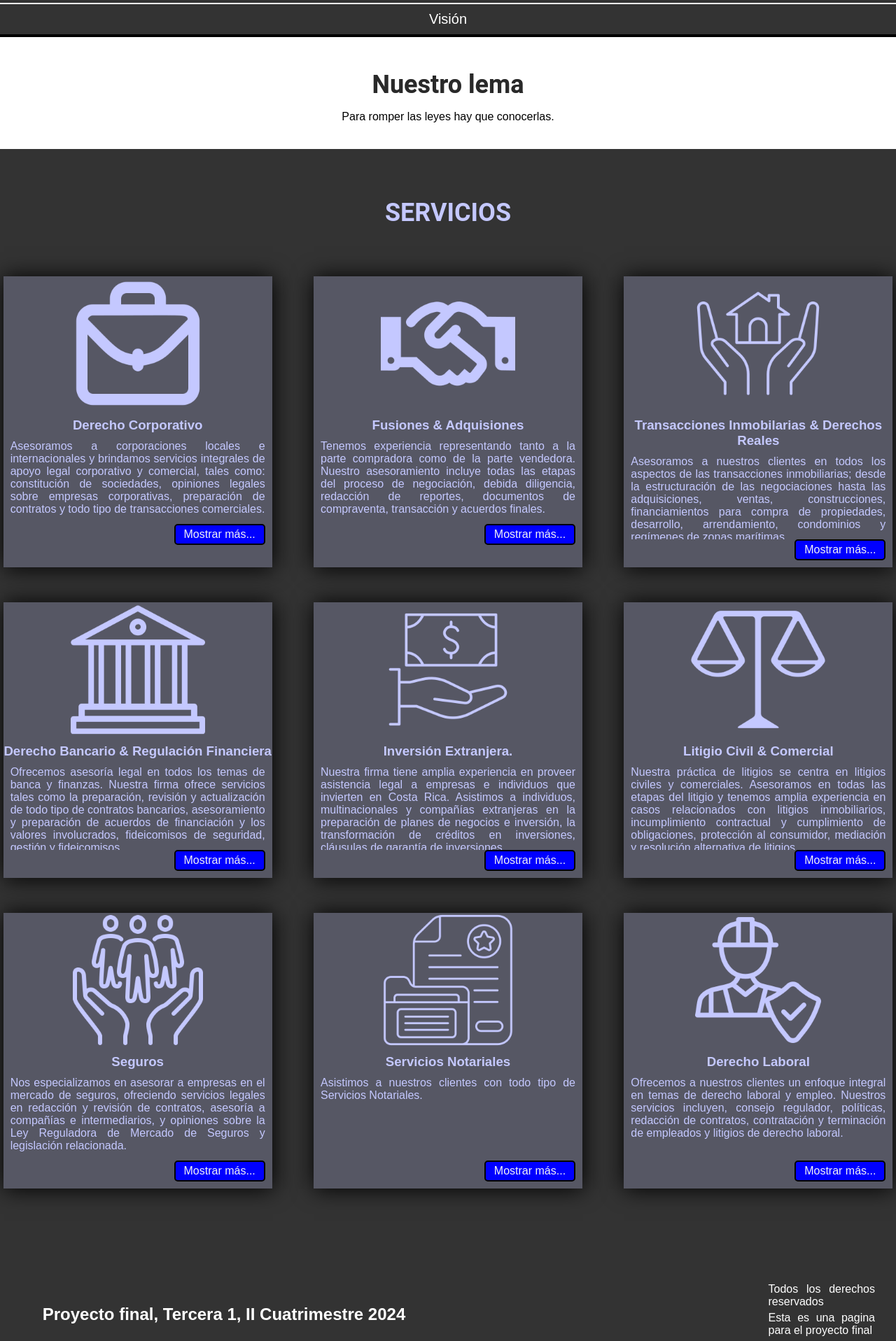
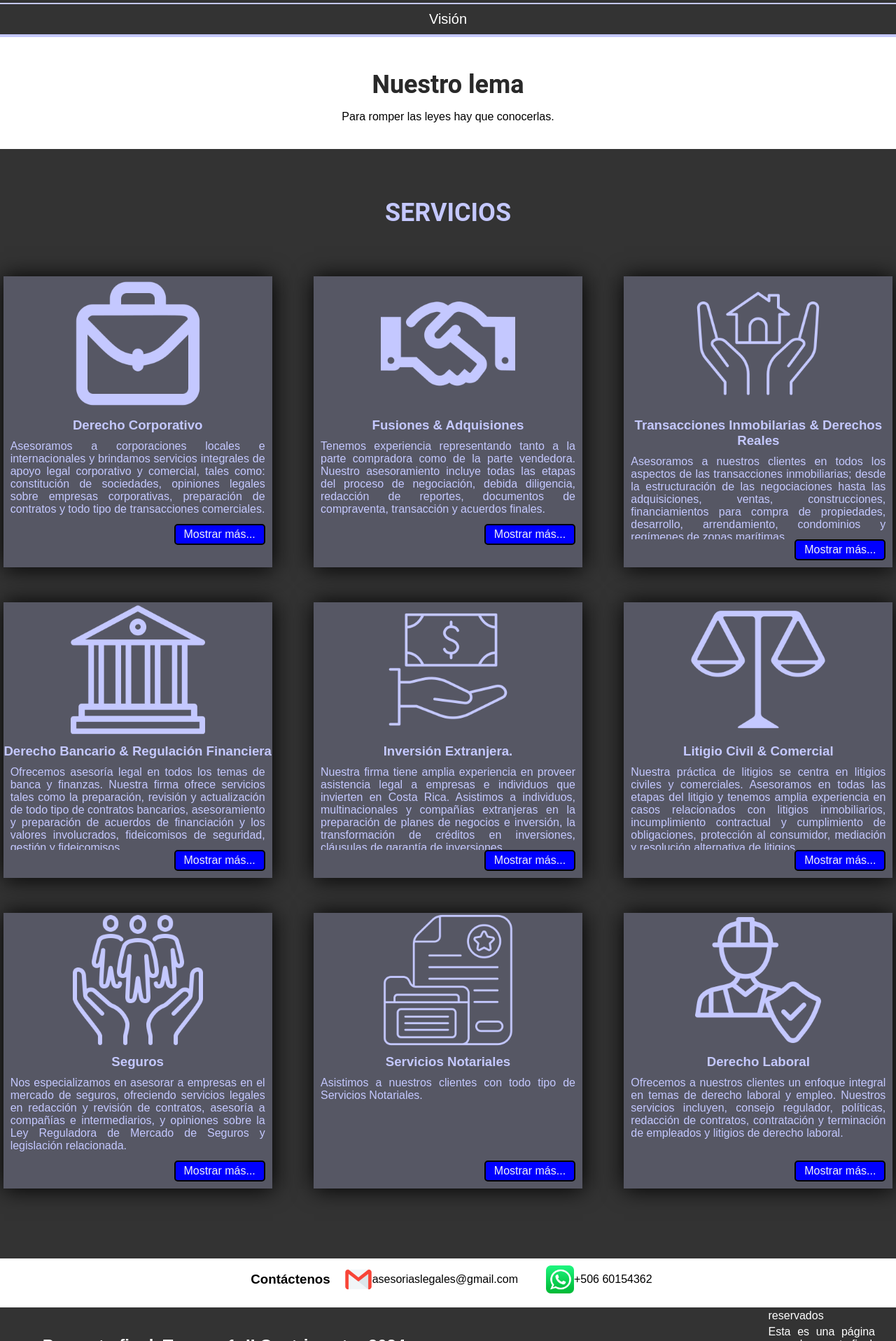
Before and after one commit to cesarcarrion16/Proyecto-Tercera-1, a PHP site: page /index.php in a window 1280 px wide. Shown: the part 1000-2917 px from the top of the page at 70% size. Run offline with PHP 8.4, Linux system fonts and the light colour scheme.

Commit message:
Modificar footer

```diff
--- a/Styles/main.css
+++ b/Styles/main.css
@@ -151,20 +151,20 @@ body {
     align-items: center;
     justify-content: center;
     height: auto;
-    border-top: 2px solid white;
+    border-top: 2px solid #c4c8ff;
 	margin: auto;
 }
 
 .accordion-item:hover{
     transform: scale(1.05);
-    border: 3px solid white;
+    border: 3px solid #c4c8ff;
 }
 
 .accordion-title{
     width: 100%;
     height: auto;
     background-color: #333;
-	color: white;
+	color: White;
     display: flex;
     flex-direction: column;
     align-items: center;
@@ -333,7 +333,39 @@ flex-direction: column;
 }
 
 /* Region footer*/
+.contacto-superior {
+    background: white;
+    color: black;
+    width: 100%;
+    height: 60px; /* Ajusta la altura según tus necesidades */
+    display: flex;
+    flex-direction: row;
+    align-items: center;
+    justify-content: center;
+    margin-bottom: 10px; /* Espacio entre la sección de contacto y el footer */
+}
 
+.contact-info {
+    display: flex;
+    flex-direction: row;
+    align-items: center;
+    gap: 30px;
+}
+
+.contact-info p {
+    display: flex;
+    align-items: center;
+    margin: 5px;
+}
+
+.contacto-superior a {
+    color: black;
+    text-decoration: none;
+}
+
+.contacto-superior h3{
+	margin: 15px;
+}
 footer {
     background: #333;
     color: white;
--- a/index.php
+++ b/index.php
@@ -17,7 +17,7 @@
         <p class="mid-info-desc">Para romper las leyes hay que conocerlas.</p>
     </div>
 
-    <div class="card-list">
+    <div id="card-list-container"class="card-list">
     <div class="card-header">
         <h2>SERVICIOS</h2>
     </div>
--- a/parte_inferior.php
+++ b/parte_inferior.php
@@ -1,4 +1,14 @@
-
+<div id="contacto-container" class="contacto-superior">
+    <h3>Contáctenos</h3>
+    <div class="contact-info">
+        <p><img src="./img/gmail.png" style="width: 40px; height: 40px;" alt="Correo">
+            <a href="mailto:asesoriaslegales@gmail.com">asesoriaslegales@gmail.com</a>
+        </p>
+        <p><img src="./img/Whatsapp.png" style="width: 40px; height: 40px;" alt="Whatsapp">
+            <a href="https://wa.me/50660154362">+506 60154362</a>
+        </p>
+    </div>
+</div>
 
 <footer>
     <div class="footer-izquierda">
@@ -6,10 +16,12 @@
     </div>
     <div class="footer-derecha">
         <p>Todos los derechos reservados</p>
-        <p>Esta es una pagina para el proyecto final</p>
+        <p>Esta es una página para el proyecto final</p>
         <p>2024-2025</p>
     </div>
 </footer>
 
+
+
 <script src="./script/accordion.js"></script>
 <script src="./script/cards.js"></script>
--- a/parte_superior.php
+++ b/parte_superior.php
@@ -18,9 +18,8 @@
             <ul class="nav-list">
                 <li><a href="./index.php">Inicio</a></li>
                 <li><a href="#accordion-container">¿Quienes somos?</a></li>
-                <li><a href="./servicios.php">Servicios</a></li>
-                <li><a href="./que_hacemos.php">¿Que hacemos?</a></li>
-                <li><a href="./contactos.php">Contacto</a></li>
+                <li><a href="#card-list-container">Servicios</a></li>
+                <li><a href="#contacto-container">Contacto</a></li>
             </ul>
         </nav>
     </header>
--- a/script/cards.js
+++ b/script/cards.js
@@ -76,8 +76,9 @@ const dataCards = [
     let CARD = {
         init: function () {
             let _self = this;
-            //Llamar a la función
+            // Llamar a las funciones
             this.insertData(_self);
+            this.scrollToCard(_self);
         },
 
         insertData: function (_self) {
@@ -92,10 +93,25 @@ const dataCards = [
                         <div class='card-info'>
                             <p class= 'card-title'>${item.title} </p>
                             <p class= 'card-desc'>${item.desc} </p>
-                            <a class= 'card-cta'target='blank' href='${item.link}'>${item.cta} </a>
+                            <a class= 'card-cta' target='blank' href='${item.link}'>${item.cta} </a>
                         </div>
                     </div>`
-            ) //el target='blank es para crearlo en una nueva pestaña
+            ); // el target='blank' es para abrir en una nueva pestaña
+        },
+
+        scrollToCard: function (_self) {
+            document.querySelector('a[href="#card-list-container"]').addEventListener('click', function (event) {
+                event.preventDefault(); // Prevenir el comportamiento predeterminado
+                const cardContainer = document.getElementById('card-list-container');
+                if (cardContainer) {
+                    cardContainer.scrollIntoView({ behavior: 'smooth' });
+                    // Abrir el primer card
+                    const firstCardItem = document.querySelector('.card-item');
+                    if (firstCardItem) {
+                        firstCardItem.classList.add('active'); // O cualquier acción para resaltar el primer card
+                    }
+                }
+            });
         }
     }
     CARD.init();
```
Also changed, not shown: other parts of Styles/main.css (+33 -5 lines), img/Whatsapp.png (added), img/gmail.png (added). Lines whose indentation alone changed are shown as unchanged.
